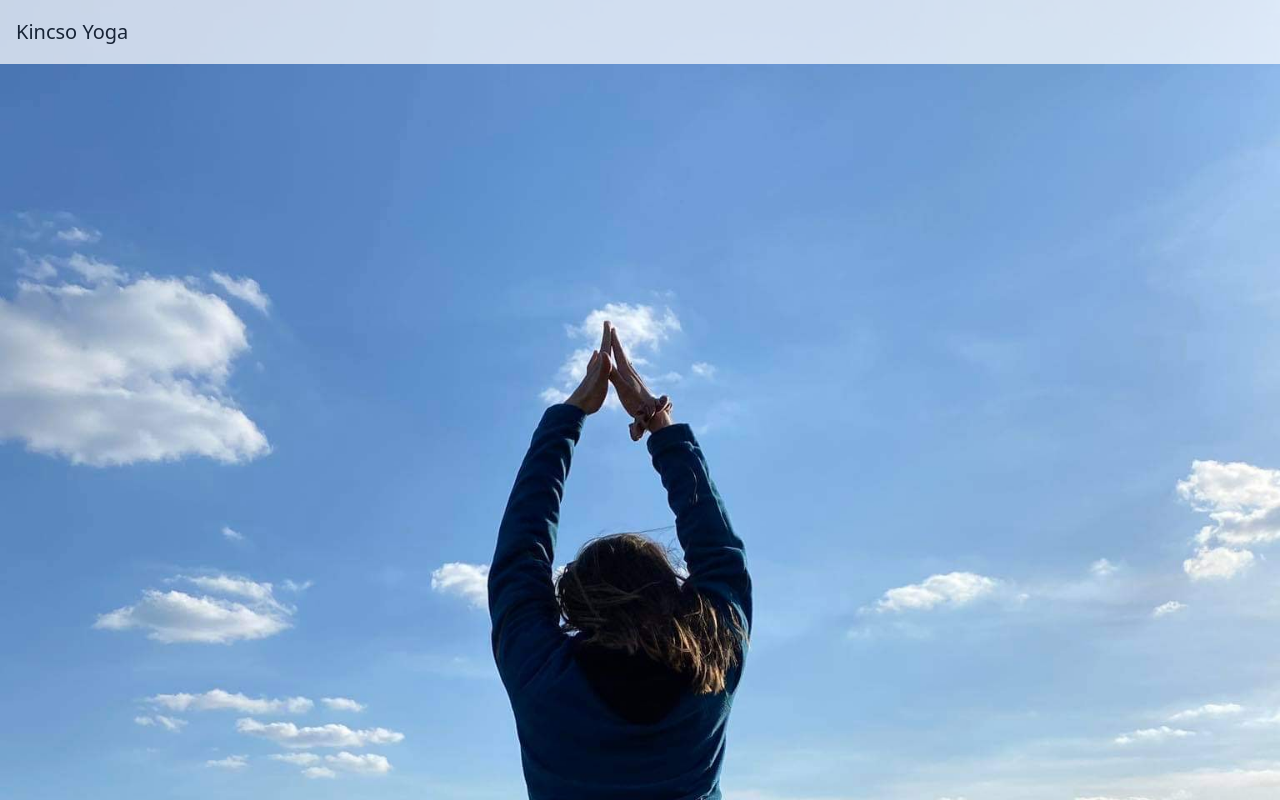
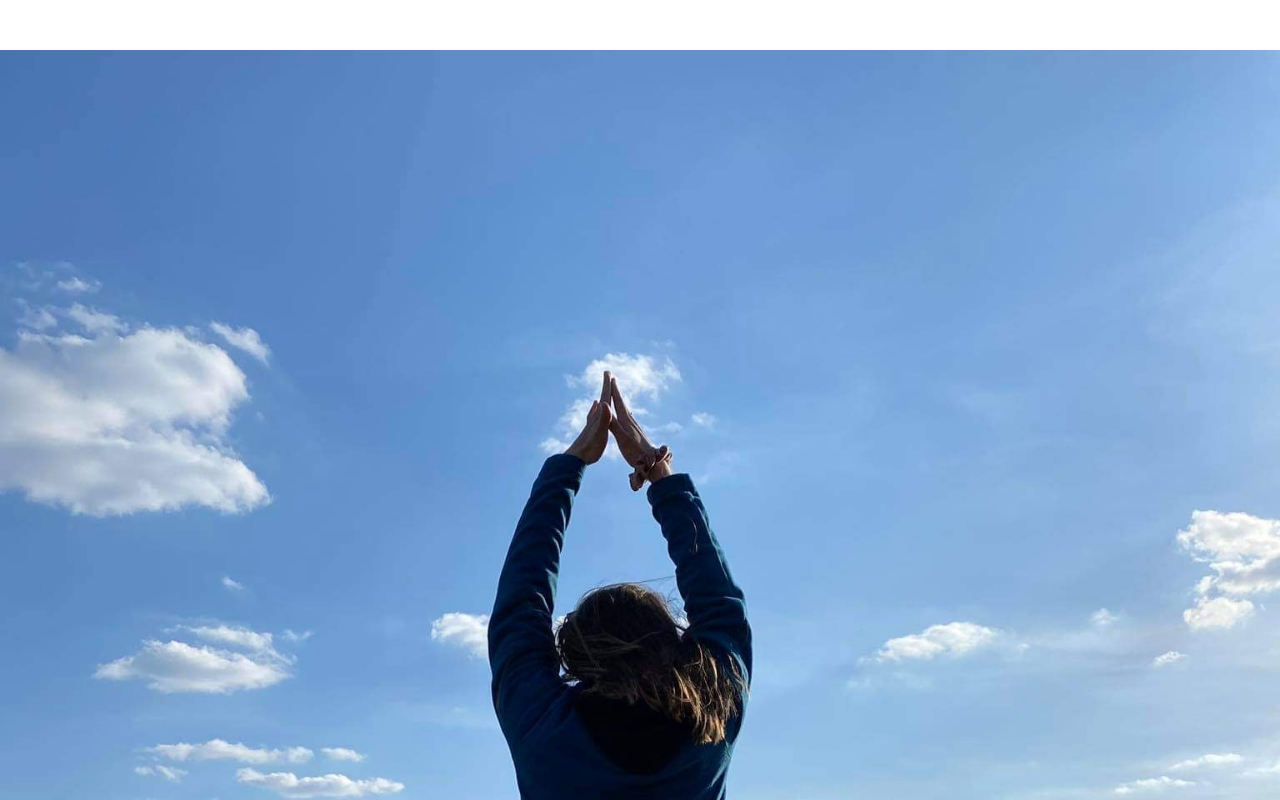
Before and after one commit to gkevinb/kincso-yoga-v2, a Next.js app: page / in a window 1280 px wide. Shown: the top 800 px of the page. Built offline with nearby package versions, Linux system fonts and the light colour scheme.

Commit message:
Add menu

```diff
--- /dev/null
+++ b/components/Navigation.js
@@ -0,0 +1,44 @@
+import React, { useEffect, useState } from "react";
+import MenuIcon from "@material-ui/icons/Menu";
+
+
+function Navigation() {
+    const [toggle, setToggle] = useState(false);
+    const [width, setWidth] = useState("0%");
+
+    console.log(toggle);
+
+    const openMenu = () => {
+        setToggle(!toggle);
+    };
+    useEffect(() => {
+        if (toggle) {
+            document.body.style.overflow = "hidden";
+            setWidth("100%");
+        } else {
+            document.body.style.overflow = "unset";
+            setWidth("0%");
+        }
+    }, [toggle]);
+
+    return (
+        <div className="navigation">
+            <div className="navigation__modal bg-gray-500" style={{ width: width }}>
+                <h1>Kezdolap</h1>
+                <h1>Rolam</h1>
+                <h1>Kontakt</h1>
+            </div>
+            <div className="navbar">
+                <h1>Kezdolap</h1>
+                <h1>Rolam</h1>
+                <h1>Kontakt</h1>
+            </div>
+
+            <div onClick={openMenu} className="navigation__menu">
+                <MenuIcon fontSize="large" />
+            </div>
+        </div>
+    );
+}
+
+export default Navigation;
--- a/package.json
+++ b/package.json
@@ -9,6 +9,7 @@
   },
   "dependencies": {
     "@heroicons/react": "^1.0.1",
+    "@material-ui/icons": "^4.11.2",
     "next": "10.1.3",
     "react": "17.0.2",
     "react-dom": "17.0.2"
--- a/pages/index.js
+++ b/pages/index.js
@@ -2,6 +2,7 @@ import Head from "next/head";
 import styles from "../styles/Home.module.css";
 import Image from "next/image";
 import Navbar from "../components/Navbar";
+import Navigation from "../components/Navigation";
 
 const img = "/img/yoga.jpg";
 
@@ -17,8 +18,9 @@ export default function Home() {
                 <link rel="icon" href="/favicon.ico" />
             </Head>
             <div>
-                <Navbar />
-                <img src={img} alt="yoga" />
+                {/* <Navbar /> */}
+                <Navigation />
+                <img src={img} alt="yoga" className="object-fill"/>
                 <div className="flex flex-col text-xl p-24 h-4/5 justify-center content-center">
                     <div className="py-6">
                         <h2 className="text-center">Rólam</h2>
--- a/styles/globals.css
+++ b/styles/globals.css
@@ -1,3 +1,56 @@
 @tailwind base;
 @tailwind components;
 @tailwind utilities;
+
+/* // @import './assets/scss/variables'; */
+
+.navigation__menu {
+    z-index: 1000;
+    position: fixed;
+    top: 0;
+    right: 0;
+    margin: 10px;
+}
+@media screen and (min-width: 480px) {
+    .navigation__menu {
+        display: none;
+    }
+}
+
+.navigation {
+    height: 50px;
+}
+
+.navigation__modal {
+    display: flex;
+    flex-direction: column;
+    justify-content: center;
+    align-items: center;
+    height: 100%;
+    width: 0%;
+    overflow-y: hidden;
+    position: fixed;
+    z-index: 900;
+    top: 0;
+    right: 0;
+    left: 0;
+    bottom: 0;
+    color: red;
+    text-shadow: 2px 2px #D071A6;
+    transition: all 0.5s ease-in-out
+}
+
+.navbar {
+    color: white;
+    display: flex;
+    justify-content: flex-end;
+
+}
+h1 {
+    margin: 20px;
+}
+@media screen and (max-width: 480px) {
+    .navbar {
+        display: none;
+    }
+}
```
Also changed, not shown: 1 other file (tests, documents, lock files or other folders).
